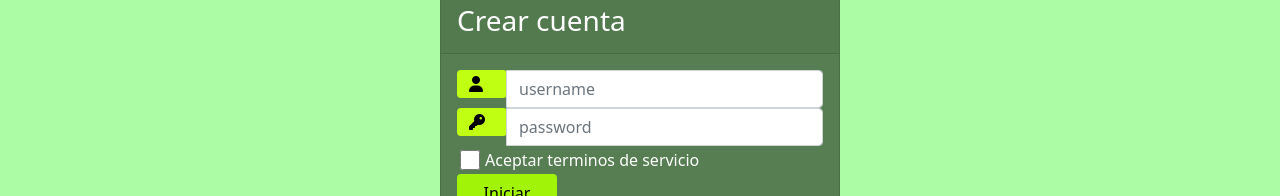
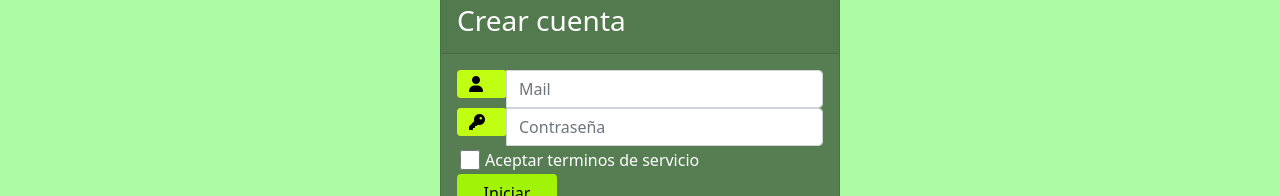
Before and after one commit to VicenteKrause/ProyectoWeb2.0, an Angular app: page /singup in a window 1280 px wide. Shown: the part 179-375 px from the top of the page. Built offline with nearby package versions, Linux system fonts and the light colour scheme.

Commit message:
cambios generales y implementacion de JSON

```diff
--- /dev/null
+++ b/src/app/Interface/users.ts
@@ -0,0 +1,5 @@
+export interface User{
+
+    password:string;
+}
+export let listUsers:Array<User> = [];
--- a/src/app/app-routing.module.ts
+++ b/src/app/app-routing.module.ts
@@ -13,7 +13,7 @@ import { ColectivoComponent } from './screen/colectivo/colectivo.component';
 import { MicrosComponent } from './screen/micros/micros.component';
 
 const routes: Routes = [
-  { path: ' ', redirectTo: '/home', pathMatch: 'full' },
+  { path: '', redirectTo: '/home', pathMatch: 'full' },
   { path: 'home',component: HomeComponent },
   { path: 'nosotros',component: NosotrosComponent },
   { path: 'estado',component: EstadoComponent },
--- a/src/app/app.module.ts
+++ b/src/app/app.module.ts
@@ -17,6 +17,7 @@ import { MetroComponent } from './screen/metro/metro.component';
 import { TaxiComponent } from './screen/taxi/taxi.component';
 import { ColectivoComponent } from './screen/colectivo/colectivo.component';
 import { MicrosComponent } from './screen/micros/micros.component';
+import {ReactiveFormsModule} from "@angular/forms";
 
 @NgModule({
   declarations: [
@@ -38,7 +39,8 @@ import { MicrosComponent } from './screen/micros/micros.component';
   ],
   imports: [
     BrowserModule,
-    AppRoutingModule
+    AppRoutingModule,
+    ReactiveFormsModule
   ],
   providers: [],
   bootstrap: [AppComponent]
--- a/src/app/screen/micros/micros.component.html
+++ b/src/app/screen/micros/micros.component.html
@@ -1,2 +1,22 @@
-<body style="background-color:rgb(84, 255, 172)"></body>
-<p>micros works!</p>
+<body style="background-color:rgb(84, 255, 172)">
+    <div class="componente-lista">
+        <div class="alert alert-primary" role="alert" *ngIf="listUsers.length == 0">
+            Aun no has añadido ningun contacto
+        </div>
+
+        <table class="table table-bordered" *ngIf="listUsers.length > 0">
+            <thead>
+                <tr>
+                    <th>Nombre Completo</th>
+
+                </tr>
+
+            </thead>
+            <tbody *ngFor="let item of listUsers">
+                <tr>
+                    <td>{{item.password}}</td>
+                </tr>
+            </tbody>
+
+        </table>
+    </div>
--- a/src/app/screen/micros/micros.component.ts
+++ b/src/app/screen/micros/micros.component.ts
@@ -1,13 +1,20 @@
 import { Component, OnInit } from '@angular/core';
-
+import { AbstractControl, FormBuilder, FormGroup, Validators } from '@angular/forms';
+import { listUsers , User } from 'src/app/Interface/users';
 @Component({
   selector: 'app-micros',
   templateUrl: './micros.component.html',
-  styleUrls: ['./micros.component.scss']
+  styleUrls: ['./micros.component.scss'],
 })
 export class MicrosComponent implements OnInit {
 
-  constructor() { }
+  listUsers:Array<User>;
+
+
+  constructor(public fb:FormBuilder){
+    this.listUsers  =listUsers;
+  }
+
 
   ngOnInit(): void {
   }
--- a/src/app/screen/sing-up/sing-up.component.html
+++ b/src/app/screen/sing-up/sing-up.component.html
@@ -1,4 +1,6 @@
-<body style="background-color:rgb(172, 252, 165)">
+
+<form [formGroup]="formulario">
+    <body style="background-color: rgb(172, 252, 165)">
         <div class="container">
             <div class="d-flex justify-content-center h-100">
             <div class="card">
@@ -9,25 +11,42 @@
                 <form>
                     <div class="input-group form-group">
                     <div class="input-group-prepend">
-                                <span class="input-group-text"><i class="fas fa-user"></i></span>
+                        <span class="input-group-text"
+                        ><i class="fas fa-user"></i
+                        ></span>
                     </div>
-                            <input type="text" class="form-control" placeholder="username">
-
+                    <input type="text" class="form-control" placeholder="Mail" />
                     </div>
                     <div class="input-group form-group">
                     <div class="input-group-prepend">
                         <span class="input-group-text"><i class="fas fa-key"></i></span>
                     </div>
-                            <input type="password" class="form-control" placeholder="password">
+                    <input
+                        formControlName="password"
+                        type="password"
+                        class="form-control"
+                        placeholder="Contraseña"
+                    />
                     </div>
                     <div class="row align-items-center remember">
-                            <input type="checkbox">Aceptar terminos de servicio
+                    <input type="checkbox" />Aceptar terminos de servicio
                     </div>
                     <div class="form-group">
-                            <button type="submit" value="Login" class="btn float-right login_btn" (click)="login()"   [routerLink]="['/home']">Iniciar</button>
+                    <button
+                        type="button"
+                        value="Login"
+                        class="btn float-right login_btn"
+                        (click)="crear()"
+                        [routerLink]="['/home']"
+
+                    >
+                        Iniciar
+                    </button>
                     </div>
                 </form>
                 </div>
             </div>
             </div>
         </div>
+    </body>
+</form>
--- a/src/app/screen/sing-up/sing-up.component.ts
+++ b/src/app/screen/sing-up/sing-up.component.ts
@@ -1,5 +1,6 @@
 import { Component, OnInit } from '@angular/core';
-import { Router } from '@angular/router';
+import { AbstractControl, FormBuilder, FormGroup, Validators } from '@angular/forms';
+import { listUsers, User} from 'src/app/Interface/users';
 
 @Component({
   selector: 'app-sing-up',
@@ -7,14 +8,39 @@ import { Router } from '@angular/router';
   styleUrls: ['./sing-up.component.scss']
 })
 export class SingUpComponent implements OnInit {
+  formulario:FormGroup;
+  password:AbstractControl;
+  listUsers:Array<User> = [];
 
-  constructor(private router:Router){}
+
+  constructor(public fb:FormBuilder){
+
+    this.formulario=this.fb.group({
+     password:['',[Validators.required]],
+    });
+
+    this.password = this.formulario.controls["password"];
+    this.listUsers = listUsers;
+  }
+
+
 
 
   ngOnInit(): void {
   }
 
   login(){
-    window.location.replace('/home');
+   console.log();
   }
+  crear() {
+
+    let usuario:User={
+      password:this.password.value,
+    }
+    this.listUsers.push(usuario);
+
+    console.log(this.listUsers);
+
+  }
+
 }
--- a/src/app/screen/tarjetas/tarjetas.component.ts
+++ b/src/app/screen/tarjetas/tarjetas.component.ts
@@ -33,6 +33,7 @@ export class TarjetasComponent implements OnInit {
     }else{
       window.alert("No puede ser inferior a $150 pesitos");
     }
+
   }
   home(){
     window.location.href="/home";
```
Also changed, not shown: 1 other file (tests, documents, lock files or other folders). Lines whose indentation alone changed are shown as unchanged.
